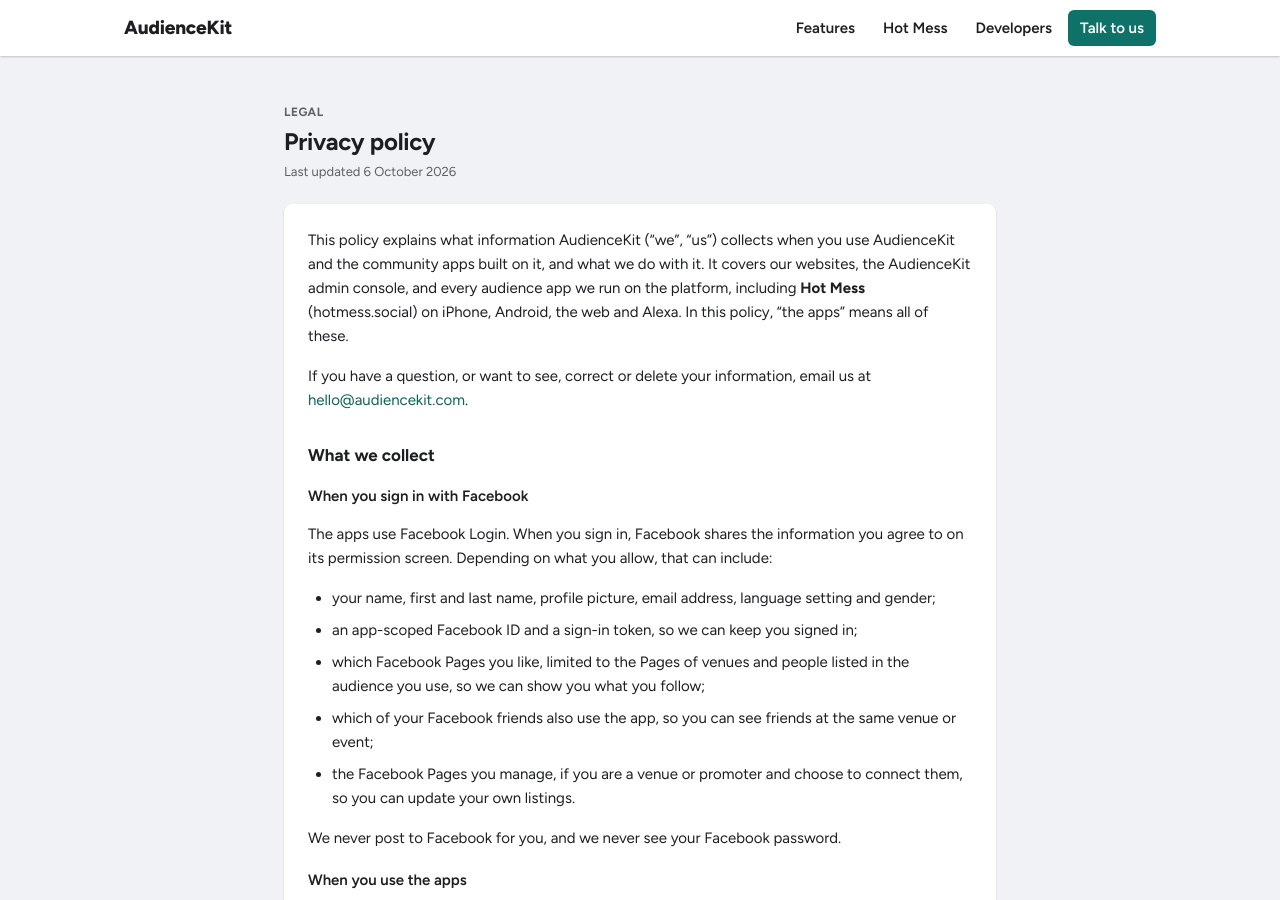
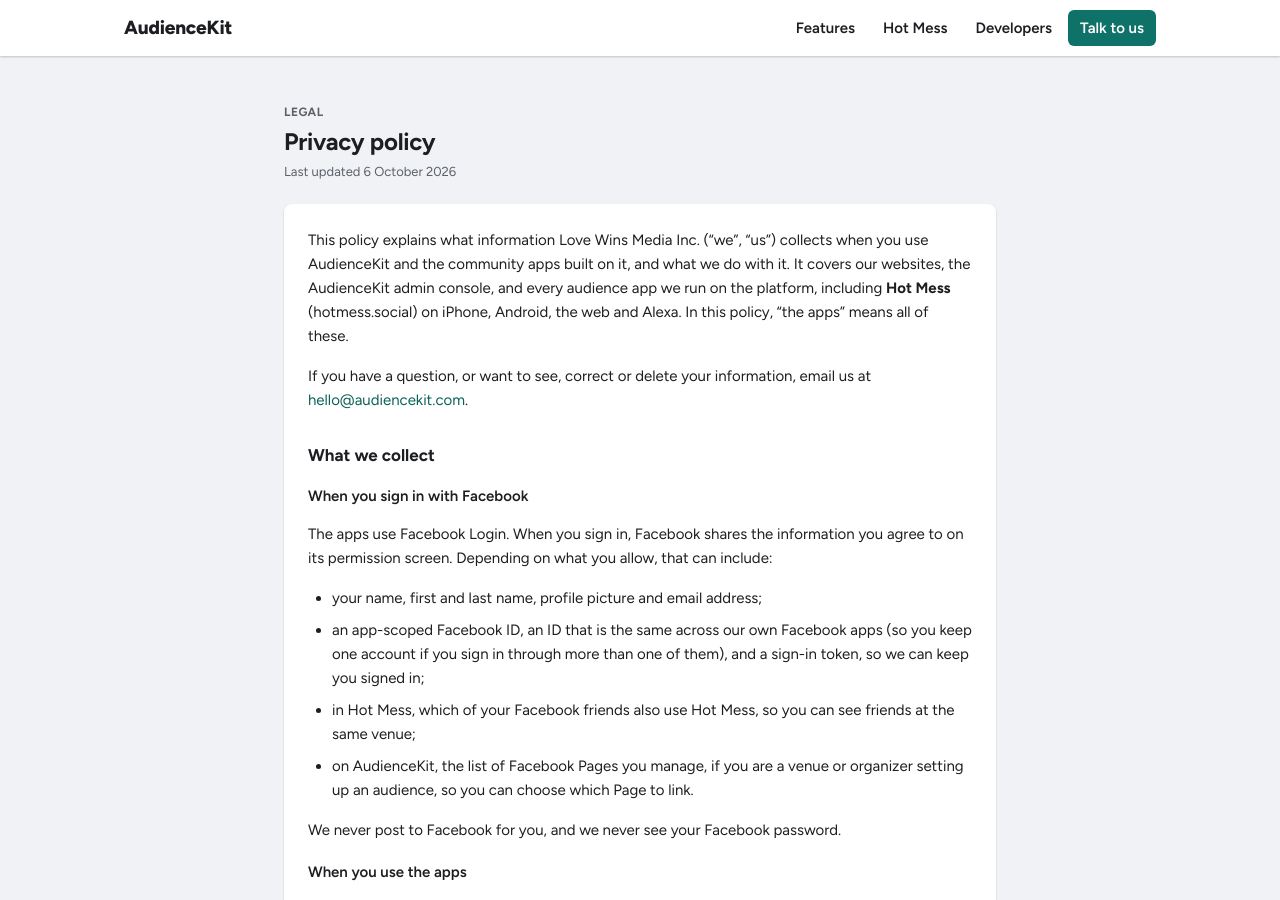
Before and after one commit to audience-kit/audience-kit.github.io, a Jekyll site: the page built from privacy/index.md, in a window 1280 px wide and 900 px high. Built offline with Jekyll 4.4.1, drawn with Linux system fonts in a browser that asks for light colours; some of the changed text lies outside the part shown.

Commit message:
Match the privacy policy to what the apps read from Facebook
Drops likes, language and gender, which the API no longer reads; scopes friends to Hot Mess and
the managed-Pages list to AudienceKit onboarding; names Microsoft Azure, which stores photos;
and names Love Wins Media Inc., the business verified with Meta, as the company.

Co-Authored-By: Claude Opus 5.5 (1M context) <noreply@anthropic.com>
Claude-Session: https://claude.ai/code/session_01PNEQjz6C6cvkKdACCGn9yq

```diff
--- a/_config.yml
+++ b/_config.yml
@@ -28,6 +28,6 @@ exclude:
   - vendor
 
 # Legal pages (privacy, terms, data deletion).
-legal_name: AudienceKit
+legal_name: Love Wins Media Inc.
 governing_law: the State of Washington, USA
 legal_updated: 2026-10-06
--- a/privacy/index.md
+++ b/privacy/index.md
@@ -15,11 +15,10 @@ If you have a question, or want to see, correct or delete your information, emai
 
 The apps use Facebook Login. When you sign in, Facebook shares the information you agree to on its permission screen. Depending on what you allow, that can include:
 
-- your name, first and last name, profile picture, email address, language setting and gender;
-- an app-scoped Facebook ID and a sign-in token, so we can keep you signed in;
-- which Facebook Pages you like, limited to the Pages of venues and people listed in the audience you use, so we can show you what you follow;
-- which of your Facebook friends also use the app, so you can see friends at the same venue or event;
-- the Facebook Pages you manage, if you are a venue or promoter and choose to connect them, so you can update your own listings.
+- your name, first and last name, profile picture and email address;
+- an app-scoped Facebook ID, an ID that is the same across our own Facebook apps (so you keep one account if you sign in through more than one of them), and a sign-in token, so we can keep you signed in;
+- in Hot Mess, which of your Facebook friends also use Hot Mess, so you can see friends at the same venue;
+- on AudienceKit, the list of Facebook Pages you manage, if you are a venue or organizer setting up an audience, so you can choose which Page to link.
 
 We never post to Facebook for you, and we never see your Facebook password.
 
@@ -52,14 +51,14 @@ We don't sell your information, we don't use it for advertising, and we don't sh
 ## Who we share it with
 
 - **Other members of the same audience** see what you choose to make visible in the app, for example your name and picture when you RSVP or check in, and friends who also use the app may see that you're at the same venue.
-- **Service providers** that host and run the service for us, under contracts that limit their use of the data to providing that service: Heroku (hosting), Amazon Web Services (storage and photo delivery), New Relic (performance monitoring) and Twilio (text messages).
+- **Service providers** that host and run the service for us, under contracts that limit their use of the data to providing that service: Heroku (hosting), Microsoft Azure (photo storage and delivery, including our copy of your profile picture), Amazon Web Services (storage), New Relic (performance monitoring) and Twilio (text messages).
 - **Google Analytics**, on our websites (audiencekit.com, developer.audiencekit.com and hotmess.social) and in the admin console, to count visits and see which pages people use. It sets first-party cookies and receives your IP address and browser details. We don't link it to your account or use it for advertising. You can opt out with Google's [browser add-on](https://tools.google.com/dlpage/gaoptout).
 - **Meta (Facebook)**, when you sign in with Facebook or when we request public Page information, under Meta's own terms and privacy policy.
 - **When the law requires it**, for example to respond to a valid legal request, or to protect someone's safety.
 
 ## How long we keep it
 
-We keep your account information for as long as your account exists. Location history is kept only as long as it is useful for check-ins and nearby suggestions. When you delete your account, we delete your profile, sign-in tokens, sessions, locations, likes, friend connections, RSVPs and messages within 30 days, except where we must keep something to meet a legal obligation.
+We keep your account information for as long as your account exists. Location history is kept only as long as it is useful for check-ins and nearby suggestions. When you delete your account, we delete your profile, profile picture, sign-in tokens, sessions, locations, friend connections, RSVPs and messages within 30 days, except where we must keep something to meet a legal obligation.
 
 ## Your choices and rights
 
```
